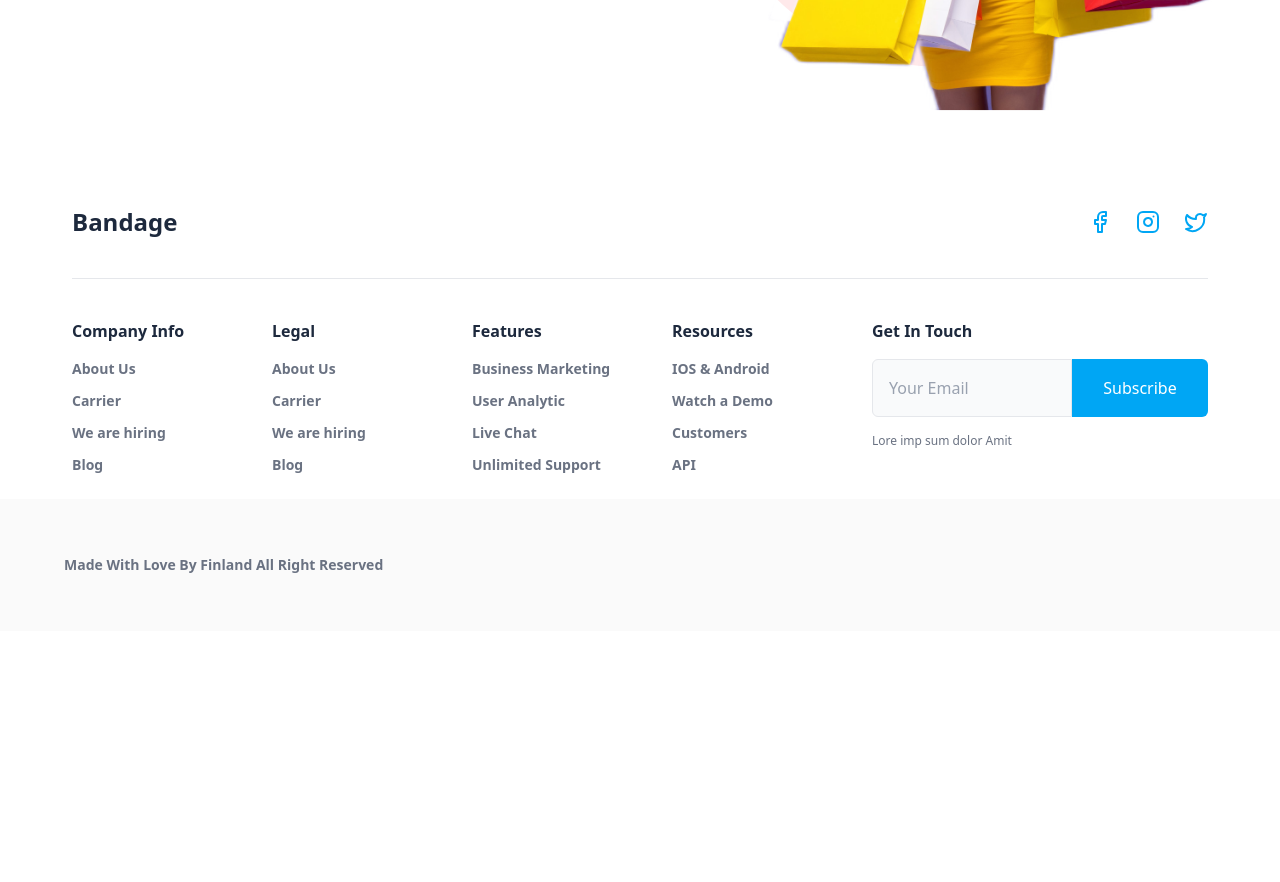
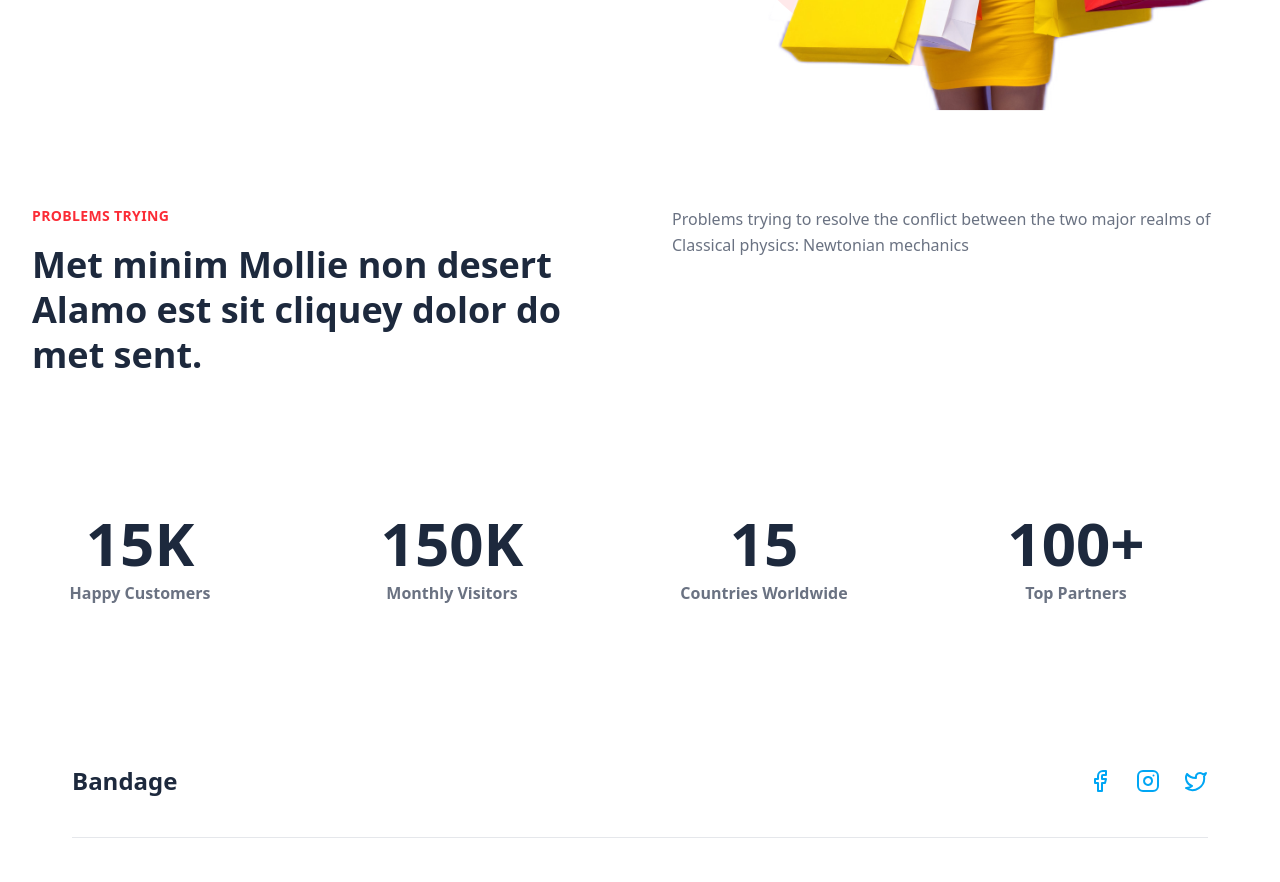
Before and after one commit to ozcnSezerr/e-commerce-final-project, a React (Vite) app: page /about in a window 1280 px wide. Shown: the part 600-1482 px from the top of the page. Before the commit the page ends 1231 px from the top, so only its background shows below. Built offline with nearby package versions, Linux system fonts and the light colour scheme.

Commit message:
Add Stats section

```diff
--- /dev/null
+++ b/src/components/About/Stats.jsx
@@ -0,0 +1,60 @@
+import React from "react";
+
+const Stats = () => {
+  const stats = [
+    { number: "15K", text: "Happy Customers" },
+    { number: "150K", text: "Monthly Visitors" },
+    { number: "15", text: "Countries Worldwide" },
+    { number: "100+", text: "Top Partners" },
+  ];
+
+  return (
+    <section className="py-20 bg-white font-sans">
+      <div className="container mx-auto px-8 max-w-7xl">
+        <div className="flex flex-col md:flex-row justify-between items-center md:items-start gap-16 mb-24 text-center md:text-left">
+          {/* ----left header---- */}
+          <div className="flex flex-col gap-4 md:w-1/2">
+            <span className="text-red-500 font-bold text-sm tracking-wide uppercase">
+              Problems trying
+            </span>
+            <h2 className="text-slate-800 text-3xl md:text-4xl font-bold leading-tight">
+              Met minim Mollie non
+              <br className="block sm:hidden" /> desert Alamo est sit
+              <br className="block sm:hidden" /> cliquey dolor do
+              <br className="block sm:hidden" /> met sent.
+            </h2>
+          </div>
+
+          {/* ----right information-----*/}
+          <div className="md:w-1/2 flex items-center">
+            <p className="text-gray-500 text-sm md:text-base text-left leading-relaxed">
+              Problems trying to resolve the conflict between
+              <br className="block sm:hidden" /> the two major realms of
+              Classical physics:
+              <br className="block md:hidden" /> Newtonian mechanics
+            </p>
+          </div>
+        </div>
+
+        {/*----stats----- */}
+        <div className="grid grid-cols-1 sm:grid-cols-2 md:grid-cols-4 gap-24 text-center md:pr-16 pt-10">
+          {stats.map((item, index) => (
+            <div
+              key={index}
+              className="flex flex-col items-center justify-center gap-2"
+            >
+              <h3 className="text-5xl md:text-6xl font-bold text-slate-800">
+                {item.number}
+              </h3>
+              <p className="text-gray-500 font-semibold text-base">
+                {item.text}
+              </p>
+            </div>
+          ))}
+        </div>
+      </div>
+    </section>
+  );
+};
+
+export default Stats;
--- a/src/pages/AboutPage.jsx
+++ b/src/pages/AboutPage.jsx
@@ -1,9 +1,11 @@
 import AboutUs from "../components/About/AboutUs";
+import Stats from "../components/About/Stats";
 
 export default function AboutPage() {
   return (
     <>
       <AboutUs />
+      <Stats />
     </>
   );
 }
```
